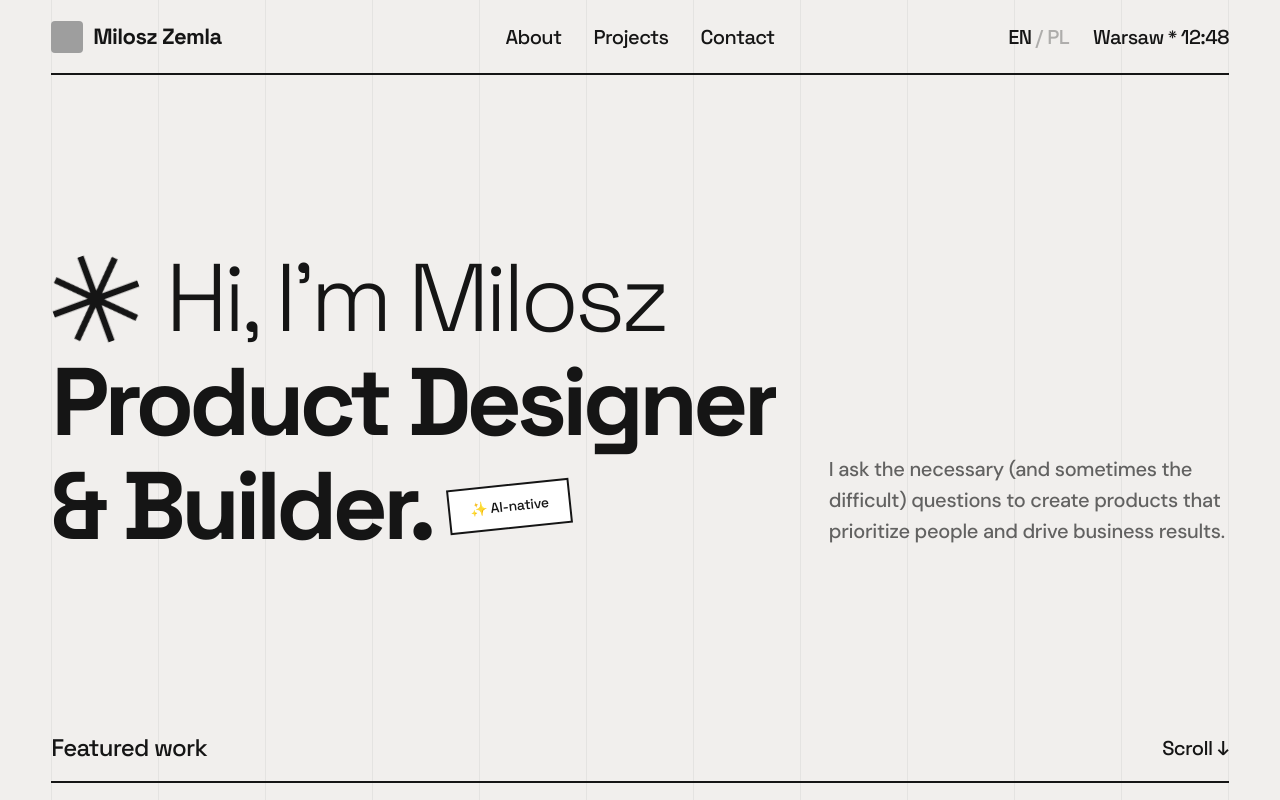
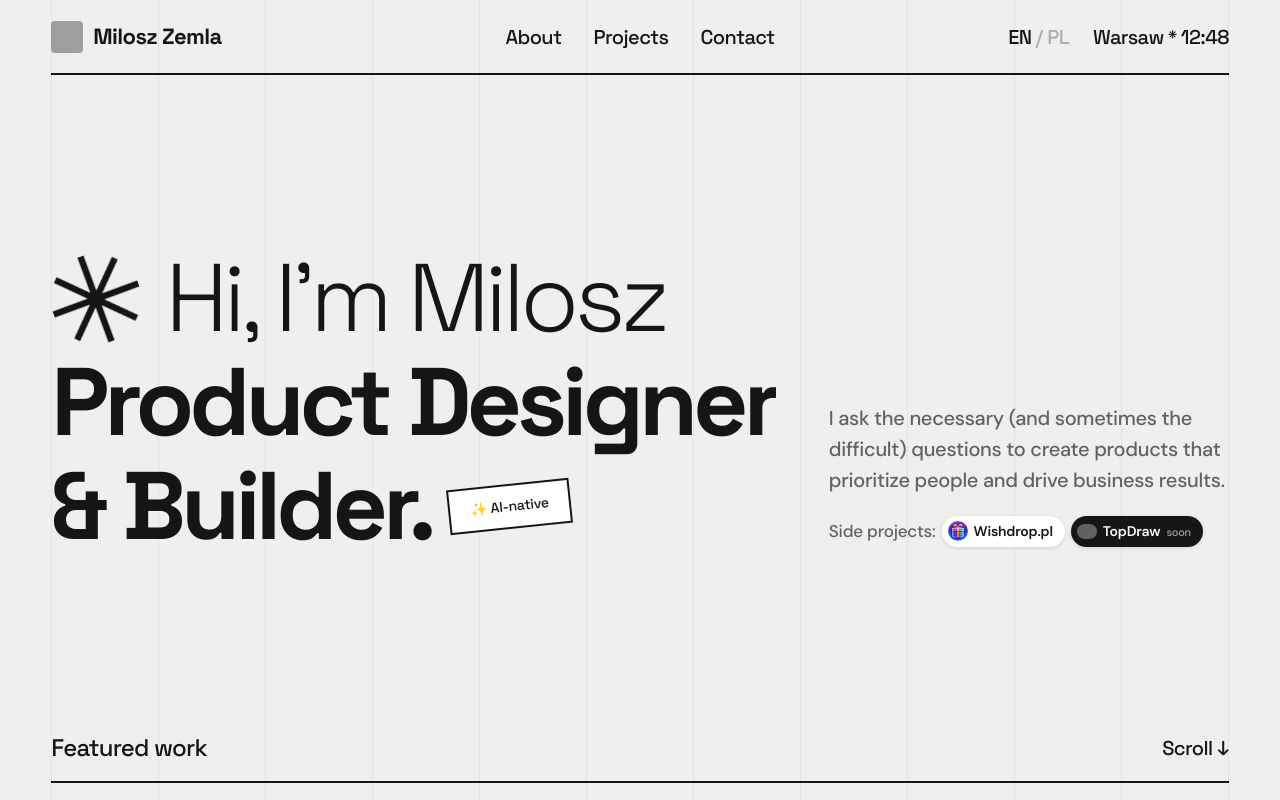
Before and after one commit to miloszzemla/portfolio, a Next.js app: page / in a window 1280 px wide. Shown: the top 800 px of the page. Built offline with nearby package versions, Linux system fonts and the light colour scheme; grey boxes are pictures that could not be loaded.

Commit message:
update: WishDrop logo + TopDraw dark badge in hero side projects
Co-Authored-By: Claude Opus 4.6 (1M context) <noreply@anthropic.com>

```diff
--- a/src/components/Hero.tsx
+++ b/src/components/Hero.tsx
@@ -70,13 +70,11 @@ export default function Hero() {
             ref={logoRef}
             className="h-[40px] w-[40px] md:h-[80px] md:w-[80px] lg:h-[110px] lg:w-[110px] flex-shrink-0 overflow-hidden flex items-center justify-center"
           >
-            <svg viewBox="0 0 110 110" className="h-full w-full">
-              <path d="M 0 0 L 110 0 L 110 110 L 0 110 Z" fill="transparent" />
-              <path
-                d="M 58.929 0 L 51.071 0 L 51.071 45.516 L 18.887 13.331 L 13.332 18.887 L 45.516 51.071 L 0 51.071 L 0 58.929 L 45.515 58.929 L 13.332 91.113 L 18.888 96.669 L 51.072 64.484 L 51.072 110 L 58.929 110 L 58.929 64.484 L 91.114 96.669 L 96.669 91.113 L 64.485 58.929 L 110 58.929 L 110 51.071 L 64.484 51.071 L 96.669 18.887 L 91.113 13.331 L 58.929 45.515 Z"
-                fill="rgb(21, 21, 21)"
-              />
-            </svg>
+            <img
+              src="/assets/wishdrop-logo.png"
+              alt="WishDrop"
+              className="h-full w-full object-contain rounded-[20%]"
+            />
           </div>
           <div className="overflow-hidden">
             <h1
--- a/src/components/HeroAlt.tsx
+++ b/src/components/HeroAlt.tsx
@@ -1,6 +1,7 @@
 "use client";
 
 import { useRef } from "react";
+import Image from "next/image";
 import { useGSAP } from "@gsap/react";
 import gsap from "gsap";
 import { useLanguage } from "@/i18n/LanguageContext";
@@ -117,10 +118,23 @@ export default function HeroAlt() {
           </div>
         </div>
 
-        {/* Right column: description — aligned to bottom of heading on desktop */}
-        <p className="hero-alt-desc max-w-[360px] lg:max-w-[400px] text-[16px] md:text-[18px] lg:text-[20px] font-medium leading-[1.55] tracking-[-0.3px] text-dark/65 mt-6 md:mt-0 md:pb-2 lg:pb-3">
-          {t.hero.description}
-        </p>
+        {/* Right column: description + side projects — aligned to bottom of heading on desktop */}
+        <div className="hero-alt-desc flex flex-col gap-4 md:gap-5 max-w-[360px] lg:max-w-[400px] mt-6 md:mt-0 md:pb-2 lg:pb-3">
+          <p className="text-[16px] md:text-[18px] lg:text-[20px] font-medium leading-[1.55] tracking-[-0.3px] text-dark/65">
+            {t.hero.description}
+          </p>
+          <p className="text-[15px] md:text-[16px] lg:text-[17px] font-medium leading-[1.6] tracking-[-0.2px] text-dark/65 flex flex-wrap items-center gap-x-1.5 gap-y-1">
+            Side projects:
+            <a href="https://wishdrop.pl" target="_blank" rel="noopener noreferrer" className="inline-flex items-center gap-1.5 bg-white text-dark rounded-full pl-1.5 pr-3 py-1 text-[13px] md:text-[14px] font-semibold tracking-[-0.2px] shadow-[0_1px_4px_rgba(0,0,0,0.12)] transition-opacity hover:opacity-80">
+              <Image src="/assets/images/wishdrop-icon.png" alt="Wishdrop" width={20} height={20} className="rounded-full" />
+              Wishdrop.pl
+            </a>
+            <span className="inline-flex items-center gap-1.5 bg-[#161616] text-white rounded-full pl-1.5 pr-3 py-1 text-[13px] md:text-[14px] font-semibold tracking-[-0.2px] shadow-[0_1px_4px_rgba(0,0,0,0.12)]">
+              <Image src="/assets/images/topdraw-icon.svg" alt="TopDraw" width={20} height={20} className="rounded-full invert" />
+              TopDraw <span className="text-[11px] font-medium opacity-60 leading-none translate-y-[0.5px]">soon</span>
+            </span>
+          </p>
+        </div>
       </div>
     </section>
   );
```
Also changed, not shown: public/assets/images/wishdrop-icon.png (added), public/assets/wishdrop-logo.png (added).
